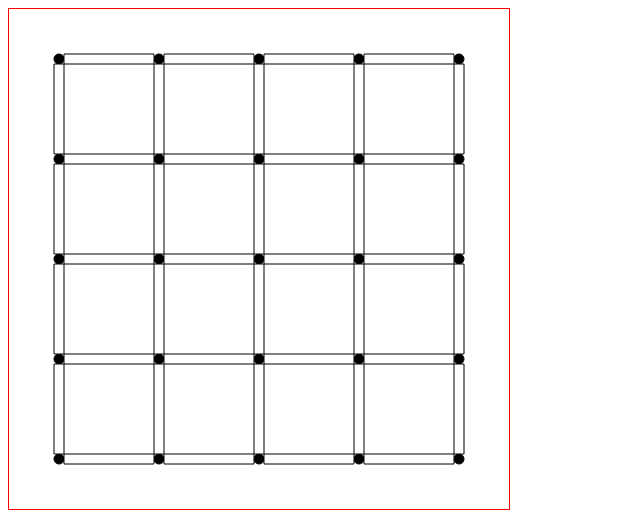
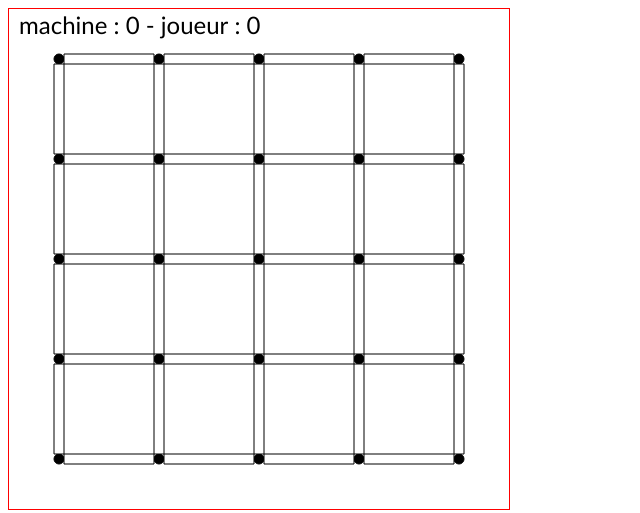
Before and after one commit to H-Abdel/dots-and-boxes, a plain HTML site: page index.html in a window 1280 px wide. Shown: the whole page, without its empty margins (0-640 px from the left). Drawn offline with Linux system fonts and the light colour scheme.

Commit message:
rajout de commentaires

```diff
--- a/index.html
+++ b/index.html
@@ -6,43 +6,106 @@
   <script type="text/javascript" src = "js/game.js"></script>
 </head>
 <body>
- <canvas id="canvas" width = "500" height = "500"></canvas>
+ <canvas id="canvas"></canvas>
 
 <script type="text/javascript">
 
-  function writeMessage(context, message){
-      context.font = "18pt Calibri";
-      context.fillStyle = "black";
-      context.fillText(message, 10, 250);
-  }
+    // Cette fonction sert à afficher un message dans un context donné
+    function writeMessage(context, message){
+        context.font = "18pt Calibri";
+        context.fillStyle = "black";
+        context.fillText(message, 10, 25);
+    }
 
+   // Quand la page est chargée la fonction onloead est exécutée
    window.onload = function(){
-
-      var game = new Game("canvas");
+      // On instancie un objet game
+      var game = new Game("canvas", 5, 5);
+      // On récupère la canvas et le context
       var canvas = game.getCanvas();
       var context = game.getContext();
-      var message = "";
 
+      // ************ Affichage console ***************
+      // inspecter l'objet game
+      console.log(game);
+      // inspecter l'attribut barres[] de l'objet game
+      for (var i=0; i < game.barres.length; i++) {
+          console.log( game.barres[i].x + " - " +
+                       game.barres[i].y + " - " +
+                       game.barres[i].w);
+      }
+      // **********************************************
+
+      // La boucle du jeu
+      // Ceci est appelé après chaque click
       game.setStage(function(){
-        that = this;
 
+        // la variable that permet de countourner le fameux problème de "this"
+        var that = this;
+
+        // On efface le tous de la canvas
         this.clear();
 
         // dessine toutes les dots
-        for (var i=0; i < this.dots.length; i++) {
+        for (var i = 0; i < this.dots.length; i++) {
           this.dots[i].draw(context);
         }
+
         // dessine toutes les barres en associant un événement mousedown à chaqu'une d'elles
         for (var i = 0; i < this.barres.length; i++) {
+          // Pour chaque barre on définit une région
           this.beginRegion();
+          // on dessine la barre
           this.barres[i].draw(context);
+          // on rajoute un événement "mousedown" (click) à la barre
           this.addRegionEventListener("mousedown", function(){
               // Le traitement à effectuer quand on click sur la barre "i"
-              that.barres[i].fill = "red";
-              that.barres[i].isClicked = true;
+              // Si c'est au joeur de jouer et la barre n'a pas été clickée auparavant
+              if (that.player && !that.barres[i].isClicked) {
+                  // Je change la couleur de la barre
+                  that.barres[i].fill = "blue";
+                  // Je designe cette doit comme une barre déjà clickée
+                  // Ceci dit qu'il ne saura plus clickable ni par le joueur ni par la machine
+                  that.barres[i].isClicked = true;
+                  // Je remet la variable player à flase en donnant ainsi la main à la machine
+                  // rappel: player = false -> c'est à la machine de jouer
+                  //         player = true  -> c'est au joueur de jouer
+                  that.player = !that.player;
+                  // Je modifie le score on donnant un point au joueur
+                  // rappel : score[o] -> score machine / score[1] -> score joueur
+                  that.score[1]++;
+              }
           });
           this.closeRegion();
         }
+
+        // Ici la machine vient jouer aléatoirement (pour l'instant)
+        // C'est là qu'il faut rajouter l'ago "inteligent"
+        if (!that.player) { // ce bloc de if est exécuté si et seulement si la variable player est égal à false
+            do { // je génère un nombre aléatoire entre 0 et 39
+                var k = Math.floor((Math.random() * 39) + 0);
+                // tant que la barre qui se trouve à l'indice k du tableau barres n'a pas été clickée
+            } while (that.barres[k].isClicked);
+            // Je change la couleur de la barre se trouvant à l'indice k
+            that.barres[k].fill = "red";
+            // Je designe cette doit comme une barre déjà clickée
+            // Ceci dit qu'il ne saura plus clickable ni par le joueur ni par la machine
+            that.barres[k].isClicked = true;
+            // Je remet la variable player à true en donnant ainsi la main au joueur
+            // rappel: player = false -> c'est à la machine de jouer
+            //         player = true  -> c'est au joueur de jouer
+            that.player = !that.player;
+            // Je modifie le score on donnant un point à la machine
+            // rappel : score[o] -> score machine / score[1] -> score joueur
+            that.score[0]++;
+        }
+
+        // J'affiche le score de chaqu'un en utilisant la fonction
+        // writeMessage définit un peu plus haut de ce fichier
+        writeMessage(context,
+            "machine : " +this.score[0]+
+            " - joueur : " +this.score[1]
+        );
 
       });
 
--- a/js/game.js
+++ b/js/game.js
@@ -32,19 +32,33 @@ Barre.prototype.draw = function(ctx) {
 	ctx.stroke();
 };
 /******************************************************* */
-var Game = function(canvas){
+// Classe Boxe
+function Boxe (params) {
+    this.barres = params.barres;    // Tableau contenant les 4 barres qui délimitent la boxe
+    this.isGot = false; // est true si toutes les barres ont isClicked à true
+}
+/******************************************************* */
+// Classe Game
+var Game = function(canvas, nbrHor, nbrVer){
+    this.nbrHor = nbrHor;    // Le nombre de point horizental
+    this.nbrVer = nbrVer;    // Le nombre de point vertical
     this.canvas = document.getElementById(canvas);
+    this.canvas.width = this.nbrHor*100;
+    this.canvas.height = this.nbrVer*100;
     this.context = this.canvas.getContext("2d");
     this.stage = undefined;
     this.listening = false;
 
+    this.player = true;
 
-    this.nbrHor = 5;    // Le nombre de point horizental
-    this.nbrVer = 5;    // Le nombre de point vertical
+    this.score = [0, 0];    // score[0] -> machine     score[1] -> joeur
+
+
     this.dots = [];     // Le tableau contenant tous les objets de type "Dot"
     this.barres = [];   // Le tableau contenant tous les objets de type "Barre"
+    this.boxes = [];    // Le tableau contenant tous les objets de type "Boxe"
 
-    // Remplissage des deux tableaux dots et barres
+    // Construction des deux tableaux dots et barres
     for (var j = 0; j < this.nbrHor; j++) {
         for (var i =0;  i < this.nbrVer ; i++) {
             this.dots.push(new Dot({
@@ -73,6 +87,16 @@ var Game = function(canvas){
                 }));
             }
         }
+    }
+
+    // Construction du tableau boxes
+    for (var i = 0; i < 16; i++) {
+        this.boxes.push(new Boxe({
+            // ici faut mettre les quatres barres qui délimitent la boxe en itération
+            // Ces barres là faut aller les chercher dans le "this.barres"
+            // Pour cela faudrait peut être repenser la structure de données
+            barres: []
+        }));
     }
 
     // #########################################################
@@ -171,14 +195,6 @@ Game.prototype.listen = function(){
 
 };
 
-Game.prototype.getMousePos = function(evt){
-    return this.mousePos;
-};
-
-Game.prototype.getTouchPos = function(evt){
-    return this.touchPos;
-};
-
 Game.prototype.setMousePosition = function(evt){
     var mouseX = evt.clientX - this.getCanvasPos().left + window.pageXOffset;
     var mouseY = evt.clientY - this.getCanvasPos().top + window.pageYOffset;
@@ -233,8 +249,6 @@ Game.prototype.closeRegion = function(){
             this.mouseUp = false;
         }
 
-
-
     }
     else if (this.regionIndex == this.lastRegionIndex) {
         this.lastRegionIndex = -1;
```
